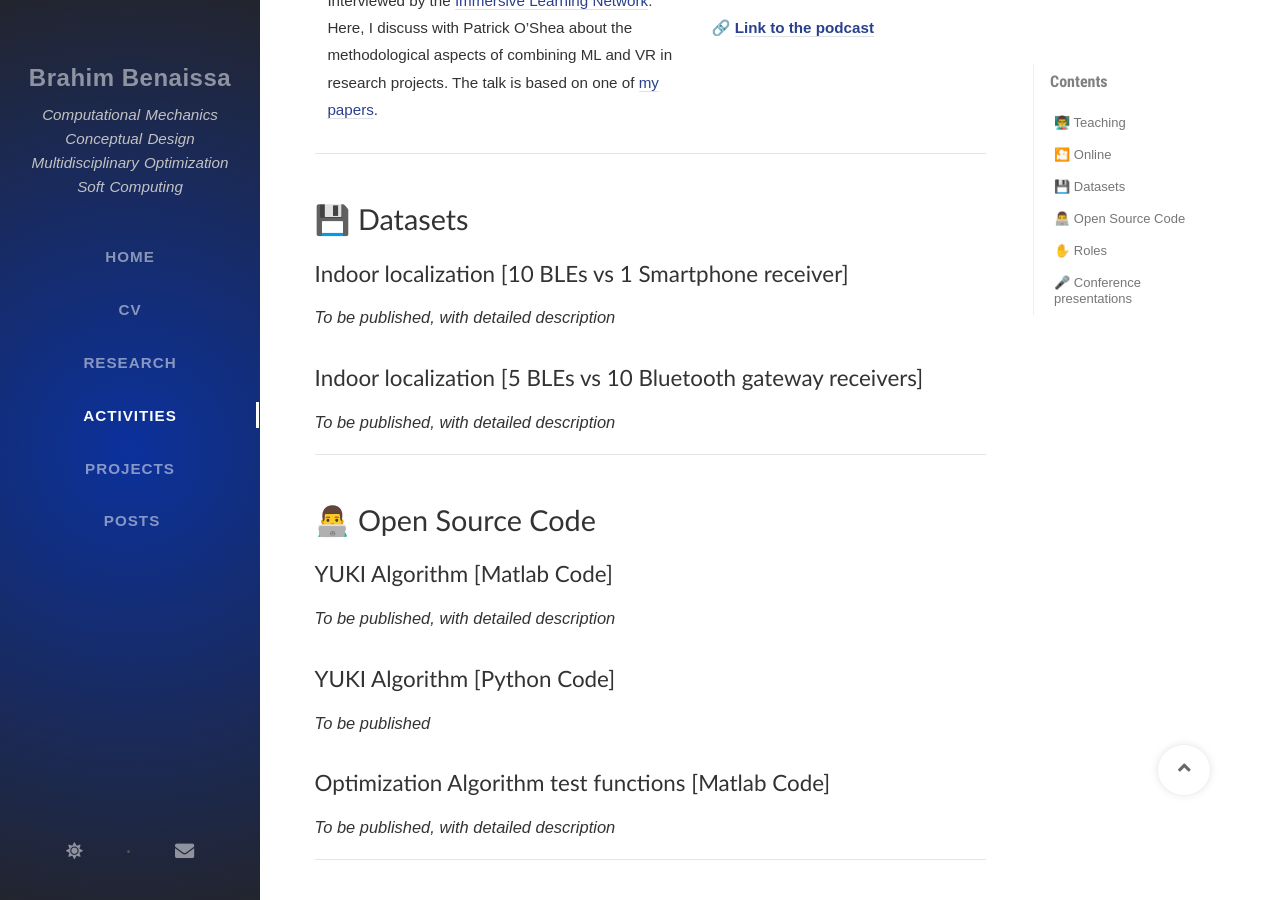
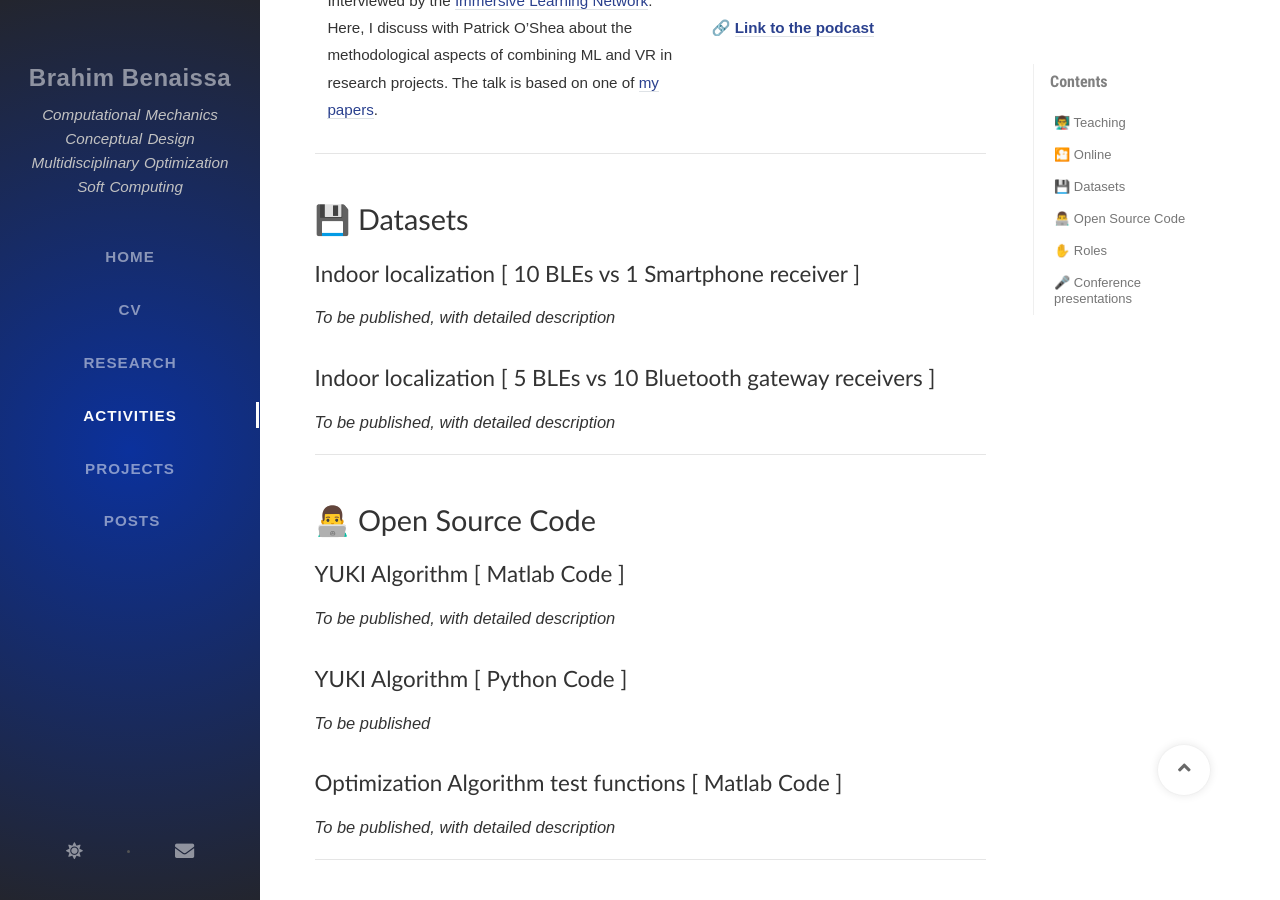
Before and after one commit to Brahim-Benaissa/Brahim-Benaissa.github.io, a Jekyll site: the page built from tabs/activities.md, in a window 1280 px wide and 900 px high, scrolled down 1458 px. Built offline with Jekyll 4.4.1, drawn with Linux system fonts in a browser that asks for light colours; nearby versions of some CDN libraries; some web fonts are replaced; comment, search, counter and statistics services are not loaded; part of the change alters nothing that is shown.

```diff
--- a/tabs/activities.md
+++ b/tabs/activities.md
@@ -48,11 +48,11 @@ toc: true
 
 # 💾 Datasets
 
-## Indoor localization [10 BLEs vs 1 Smartphone receiver]
+## Indoor localization [ 10 BLEs vs 1 Smartphone receiver ]
 
 *To be published, with detailed description*
 
-## Indoor localization [5 BLEs vs 10 Bluetooth gateway receivers]
+## Indoor localization [ 5 BLEs vs 10 Bluetooth gateway receivers ]
 
 *To be published, with detailed description*
 
@@ -60,25 +60,25 @@ toc: true
 
 # 👨‍💻 Open Source Code
 
-## YUKI Algorithm [Matlab Code]
+## YUKI Algorithm [ Matlab Code ]
 
 *To be published, with detailed description*
 
-## YUKI Algorithm [Python Code]
+## YUKI Algorithm [ Python Code ]
 
 *To be published*
 
-## Optimization Algorithm test functions [Matlab Code]
+## Optimization Algorithm test functions [ Matlab Code ]
 
 *To be published, with detailed description*
 
 <!--
 
-## Android .APK app for BLE indoor localization
+##  Indoor localization smartphone app [ Android .APK ]
 
 *To be published, with detailed description*
 
-## Android Studio opensource Code for BLE indoor localization
+## BLE indoor localization opensource Code [ Android Studio Code ]
 
 *To be published, with detailed description*
 
```
